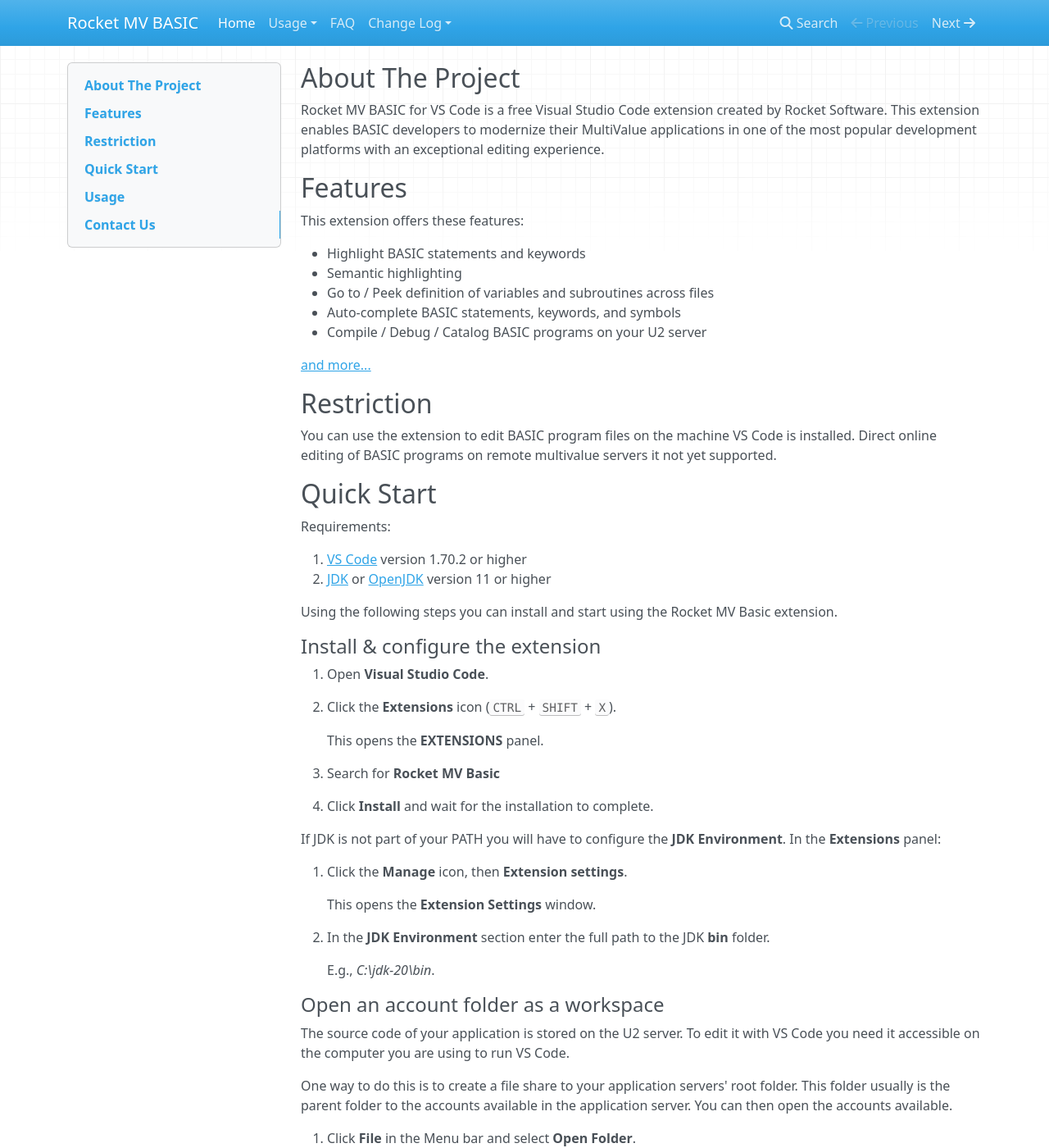
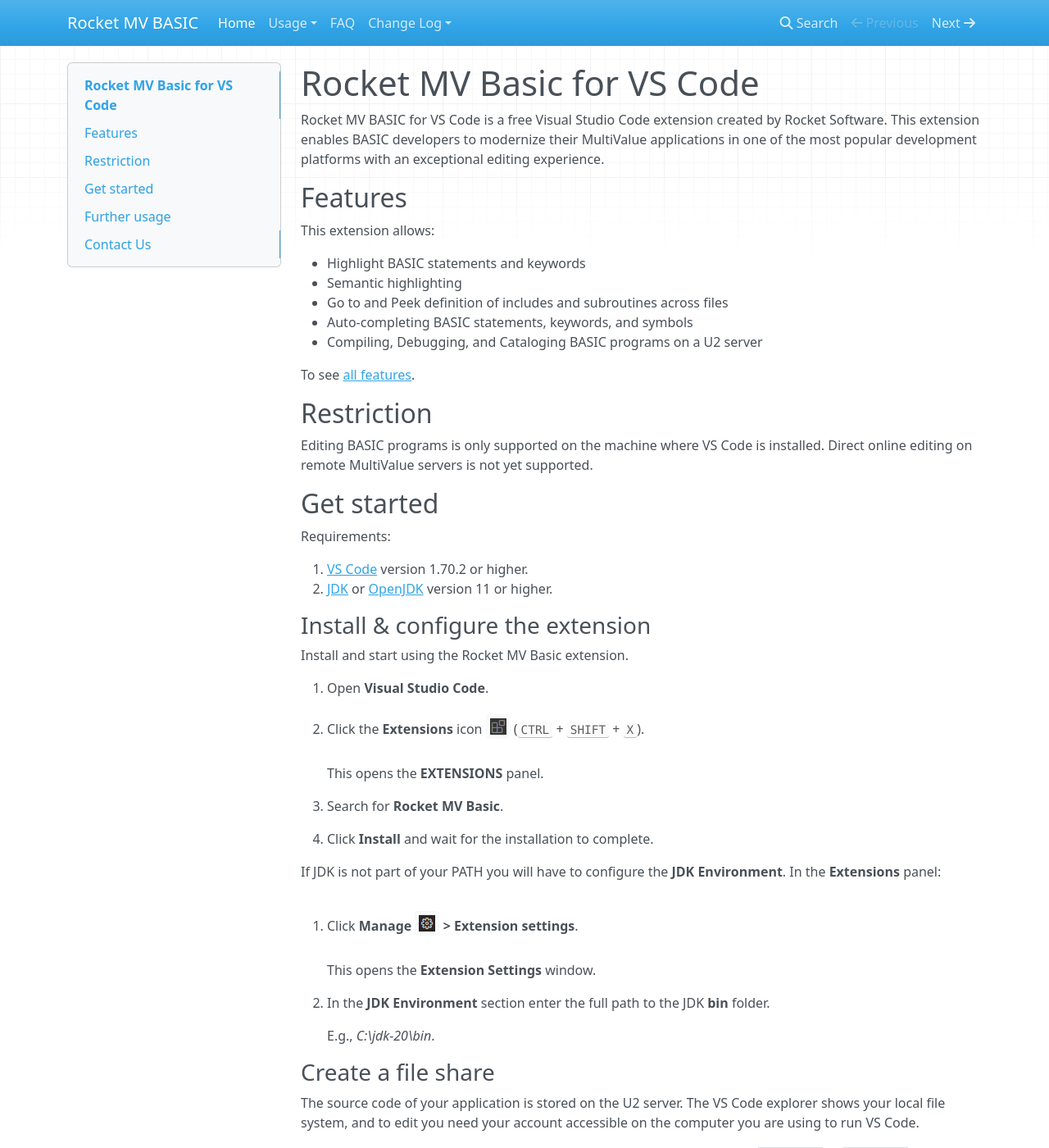
Before and after one commit to RocketSoftware/rocket-mvbasic, an MkDocs documentation site: the page built from docs/index.md, in a window 1280 px wide and 1400 px high. Shown: the whole window at 82% size. Built offline with MkDocs 1.6.1, drawn with Linux system fonts in a browser that asks for light colours; nearby versions of some CDN libraries; some of the changed text lies outside the part shown.

Commit message:
MVEL-349: improved getting started

```diff
--- a/docs/index.md
+++ b/docs/index.md
@@ -1,66 +1,70 @@
-## About The Project
+# Rocket MV Basic for VS Code
 
 Rocket MV BASIC for VS Code is a free Visual Studio Code extension created by Rocket Software. This extension enables BASIC developers to modernize their MultiValue applications in one of the most popular development platforms with an exceptional editing experience.
 
 ## Features
 
-This extension offers these features:
+This extension allows:
 
  - Highlight BASIC statements and keywords
  - Semantic highlighting
- - Go to / Peek definition of variables and subroutines across files
- - Auto-complete BASIC statements, keywords, and symbols
- - Compile / Debug / Catalog BASIC programs on your U2 server
+ - Go to and Peek definition of includes and subroutines across files
+ - Auto-completing BASIC statements, keywords, and symbols
+ - Compiling, Debugging, and Cataloging BASIC programs on a U2 server
 
-[and more...](./usage/Features.md)
+To see [all features](./usage/Features.md).
 
 ## Restriction
 
-You can use the extension to edit BASIC program files on the machine VS Code is installed. Direct online editing of BASIC programs on remote multivalue servers it not yet supported.
+Editing BASIC programs is only supported on the machine where VS Code is installed.  Direct online editing on remote MultiValue servers is not yet supported.
 
-## Quick Start
+## Get started
 
 Requirements:
 
-1. [VS Code](https://code.visualstudio.com/) version 1.70.2 or higher
-2. [JDK](https://www.oracle.com/java/technologies/downloads/) or [OpenJDK](https://openjdk.org/projects/jdk/20/) version 11 or higher
+1. [VS Code](https://code.visualstudio.com/) version 1.70.2 or higher.
+2. [JDK](https://www.oracle.com/java/technologies/downloads/) or [OpenJDK](https://openjdk.org/projects/jdk/20/) version 11 or higher.
 
-Using the following steps you can install and start using the Rocket MV Basic extension.
+### Install & configure the extension
 
-#### Install & configure the extension
+Install and start using the Rocket MV Basic extension.
 
 1. Open **Visual Studio Code**.
-
-2. Click the **Extensions** icon (<kbd>CTRL</kbd> + <kbd>SHIFT</kbd> + <kbd>X</kbd>).
-
+2. Click the **Extensions** icon ![EXTENSIONS](./img/icon-extensions-20x20.png) (<kbd>CTRL</kbd> + <kbd>SHIFT</kbd> + <kbd>X</kbd>).
     This opens the **EXTENSIONS** panel.
 
-3. Search for **Rocket MV Basic**
+3. Search for **Rocket MV Basic**.
 
 4. Click **Install** and wait for the installation to complete.
 
-
 If JDK is not part of your PATH you will have to configure the **JDK Environment**. In the **Extensions** panel:
 
-1. Click the **Manage** icon, then **Extension settings**.
-
+1. Click **Manage** ![Manage](./img/icon-manage-20x20.png) **>** **Extension settings**.
     This opens the **Extension Settings** window.
 
 2. In the **JDK Environment** section enter the full path to the JDK **bin** folder.
 
     E.g., *C:\jdk-20\bin*.
 
-#### Open an account folder as a workspace
+### Create a file share
 
-The source code of your application is stored on the U2 server. To edit it with VS Code you need it accessible on the computer you are using to run VS Code.
+The source code of your application is stored on the U2 server. The VS Code explorer shows your local file system, and to edit you need your account accessible on the computer you are using to run VS Code.
 
-One way to do this is to create a file share to your application servers' root folder. This folder usually is the parent folder to the accounts available in the application server. You can then open the accounts available.
+One way to do this is to create a file share of your U2 accounts folder, e.g.: `C:\U2\UV` or `/usr/uv/`.
+
+This folder is the parent folder to accounts available on the application server. By mapping or mounting this file share to your development environment, you can open the accounts as workspaces.
+
+[How to create a file share.](./usage/CreateFileShare.md)
+
+### Open an account folder as a workspace
+
+Once you have your application server directories available locally:
 
 1. Click **File** in the Menu bar and select **Open Folder**.
 
 2. Browse to your (network) location and select the account you want to open as a workspace.
 
-    In this example we browsed to the network location **U:\\**, and selected the MVTUTOR account.
+    In this screenshot we browsed to the network location **U:\\**, and selected the MVTUTOR account.
 ![](./img/open-mvtutor-workspace.png)
 
 3. Click **Select Folder**.
@@ -70,7 +74,7 @@
 4. Select to **Trust the authors of all files in the parent folder**.
 5. Click **Yes, I trust the authors**.
 
-#### Activate the extension
+### Activate the extension
 
 Now that you have opened an account you can enable the extension. This will create two new subfolders: **.rmv** and **.vscode**.
 
@@ -85,9 +89,9 @@
 
 In the **EXPLORER** you will see two new folders: **.rmv** and **.vscode**. These are created by the extension and contain configuration files.
 
-#### Connect to your server
+### Connect to your U2 account
 
-The VS Code extension can connect to your MultiValue application server. This allows you to compile, debug, and catalog your programs. To connect to your server you need:
+The VS Code extension can connect to your account on the U2 application server. This allows you to compile, debug, and catalog your programs. It also enables auto-completion and Go To definition. To connect to your account you need:
 
 * the **server address**.
 * your **username**.
@@ -117,11 +121,11 @@
 
     You will see a notification Disconnected from MV server.
 
-> You can also connect using the **Click to connect** icon in the status bar. This will open the same prompts for server address, user name, password, and account name.
+> You can also connect using the **Click to connect** icon ![Click to connect](./img/icon-connect-17x17.png).
 
 > When connected, you can disconnect by clicking on the account name in the status bar.
 
-#### Create and run `Hello World`!
+### Create and run `Hello World`!
 
 You are now connected. Let's create a new Hello World program and compile and run it.
 
@@ -150,12 +154,12 @@
 
     Optionally, a **Windows Firewall** window might ask for permission to connect JDK to your application server.
 
-8. Click the **Continue** icon (<kbd>F5</kbd>).
+8. Click the **Continue** icon ![Continue](./img/icon-continue-18x17.png) (<kbd>F5</kbd>).
 
     The terminal will print **HELLO WORLD**.
 
 
-## Usage
+## Further usage
 
 Click the links below to learn more about using each feature. You can also refer to the user manual [documentation online](https://rocketsoftware.github.io/rocket-mvbasic/).
 
--- /dev/null
+++ b/docs/usage/CreateFileShare.md
@@ -0,0 +1,42 @@
+# Create a File Share on U2 server
+
+You can create a File Share of your U2 server to use on your development environment.
+
+## Share U2 Folder on Windows
+
+Ask your system administrator to create a file share on your Windows U2 server. They can follow this process:
+
+2. Open **Windows Explorer** on the U2 server.
+3. Browse to the U2 folder, e.g., `C:\U2\`.
+4. Right-click the `UV` or `Udt` folder and click **Properties**.
+5. Select the **Sharing** tab.
+6. Click **Share**.
+The **Network Access** window opens.
+7. Click **Share** and wait for the process to finish.
+The **Your folder is shared message** will show.
+8. Click **Done**.
+This displays the network path needed to map the file share as a network drive.
+
+## Share U2 Directory on Linux
+
+Ask your system administrator to create a SAMBA share of the U2 parent folder, e.g., `/usr/uv/`.
+
+1. Load samba.
+2.
+3.
+
+## Map a Share to a Network Drive
+
+To connect to your U2 server shared folder:
+
+1. Open Windows Explorer.
+2. Click on **This PC**.
+3. Click on **Map network drive** in the **Computer** tab.
+The **Map Network Drive** window opens.
+4. Select a **Drive:** letter.
+You can choose U: for U2 server.
+5. In **Folder:** paste the network path as noted above.
+6. Select **Reconnect at sign-in**.
+7. When required, select to **Connect using different credentials**.
+8. Click **Finish**.
+You might be prompted with the **Enter Network Credentials** window.
--- a/mkdocs.yml
+++ b/mkdocs.yml
@@ -6,6 +6,7 @@
         - 'Catalog Settings': 'usage/Catalog.md'
         - 'Compile': 'usage/Compile.md'
         - 'Configuration': 'usage/Configuration.md'
+        - 'Create File Share': 'usage/CreateFileShare.md'
         - 'Code Lens': 'usage/CodeLens.md'
         - 'Customized Documentation': 'usage/CustomizeDoc.md'
         - 'Debugging (Preview)': 'usage/Debugging.md'
```
Also changed, not shown: docs/img/icon-connect-17x17.png (added), docs/img/icon-continue-18x17.png (added), docs/img/icon-extensions-20x20.png (added), docs/img/icon-manage-20x20.png (added).
